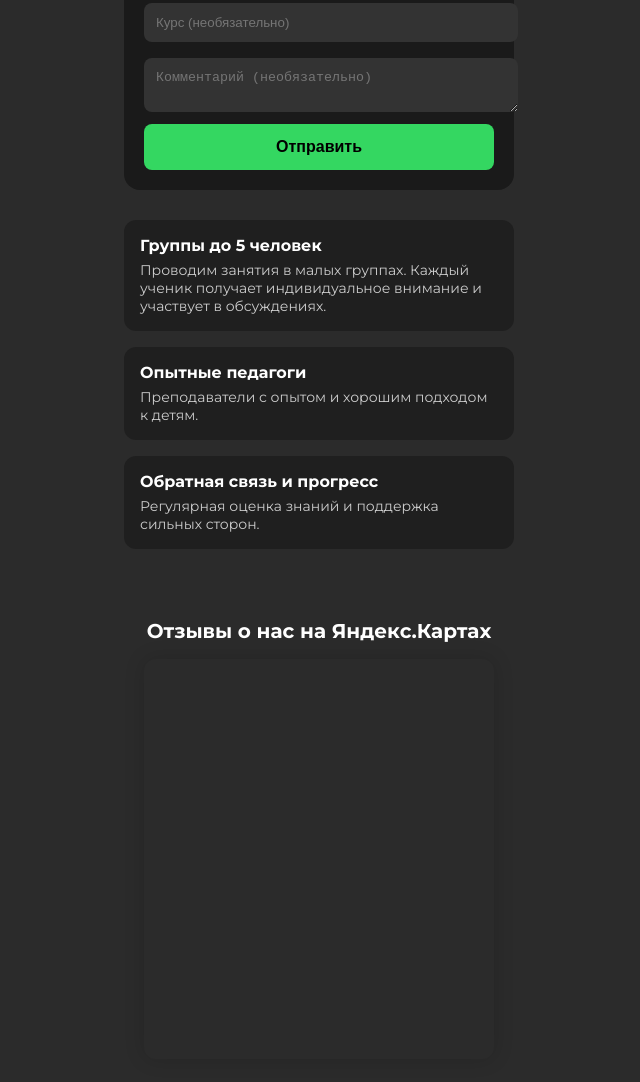
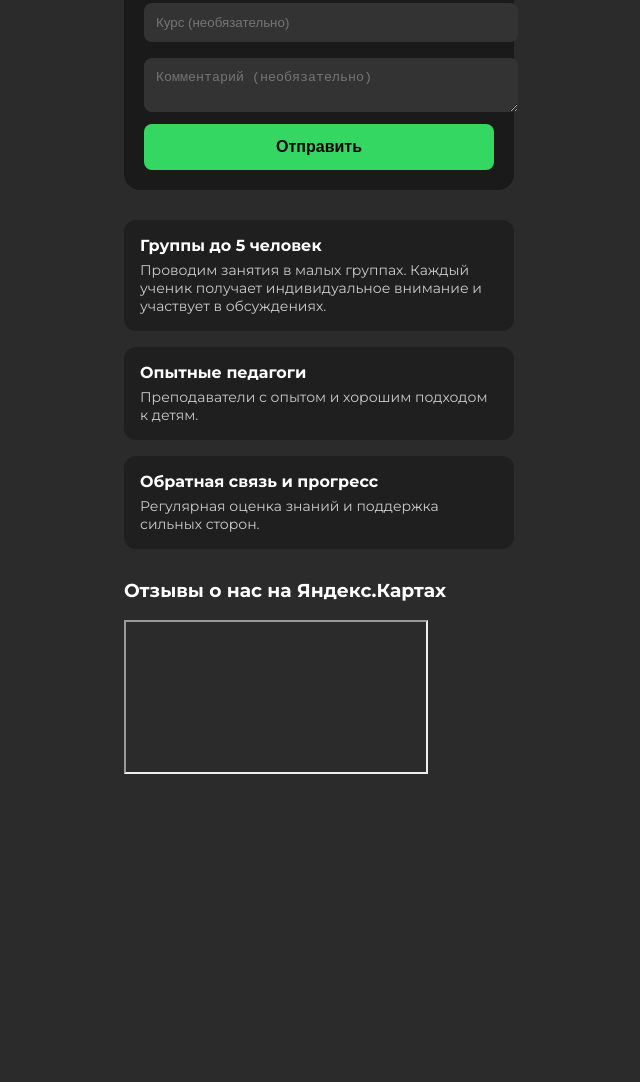
Before and after one commit to azik911/codejunior-site, a website built with Vite: page index.html in a window 1280 px wide. Shown: the part 2758-3840 px from the top of the page, without its empty margins (321-961 px from the left). After the commit the page ends 3556 px from the top, so only its background shows below. Built offline with nearby package versions, Linux system fonts and the light colour scheme; files whose address does not match are found by name.

Commit message:
Update index.html

```diff
--- a/index.html
+++ b/index.html
@@ -11,31 +11,6 @@
       href="https://fonts.googleapis.com/css2?family=Montserrat:wght@400;600;700&display=swap"
       rel="stylesheet"
     />
-    <style>
-      .reviews {
-        padding: 20px;
-        text-align: center;
-      }
-      .reviews h3 {
-        margin-bottom: 16px;
-        font-size: 20px;
-      }
-      .reviews iframe {
-        width: 100%;
-        height: 400px;
-        border: none;
-        max-width: 500px;
-        margin: 0 auto;
-        display: block;
-        border-radius: 12px;
-        box-shadow: 0 0 20px rgba(0, 0, 0, 0.15);
-      }
-      @media (max-width: 480px) {
-        .reviews iframe {
-          height: 360px;
-        }
-      }
-    </style>
   </head>
   <body>
     <div class="container">
```
